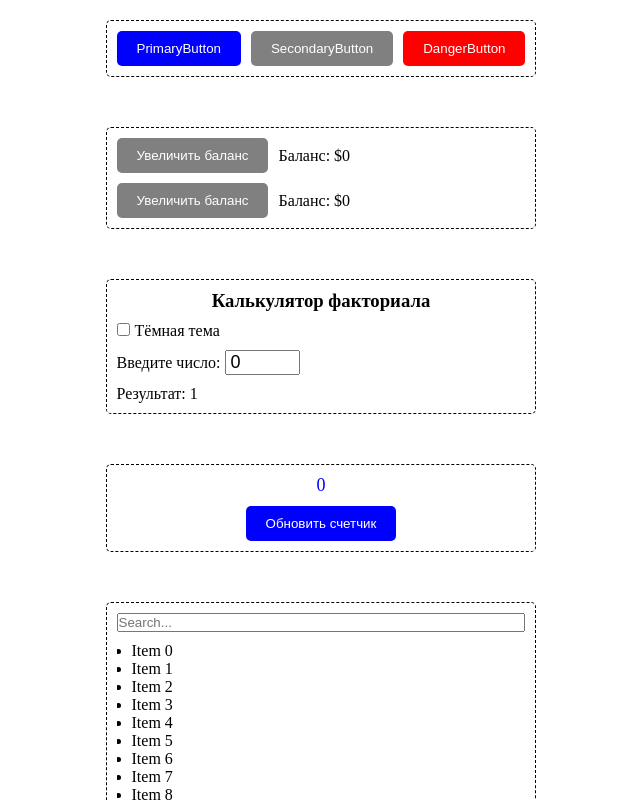
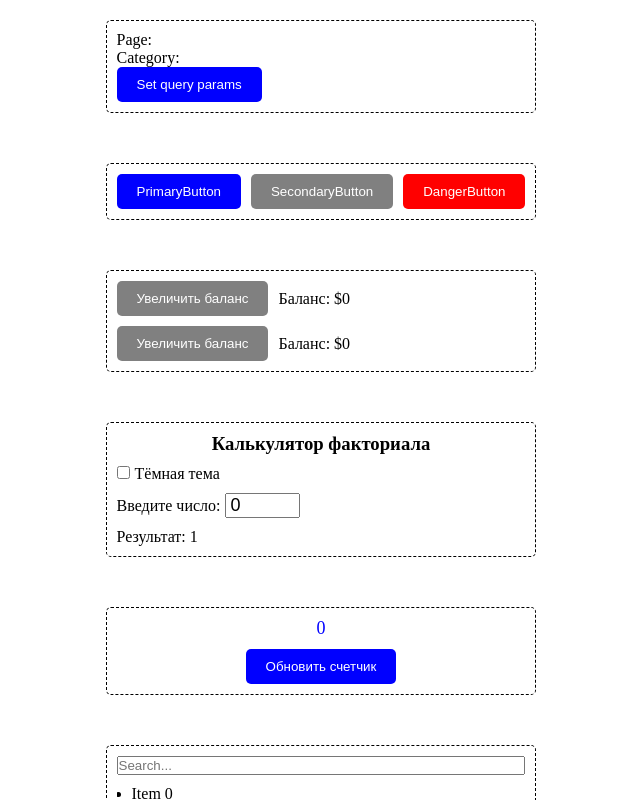
Before and after one commit to TliasheFF/practice, a React (Vite) app: page / in a window 1280 px wide. Shown: the top 800 px of the page, without its empty margins (319-959 px from the left). Built offline with nearby package versions, Linux system fonts and the light colour scheme.

Commit message:
add solution for task 8

```diff
--- a/src/app/App.tsx
+++ b/src/app/App.tsx
@@ -6,10 +6,15 @@ import { UserAccountWithIncrement } from "../components/user-account";
 import { FilterableList } from "../components/filterable-list/filterable-list";
 import { Counter, TextInput } from "../components/generic-state";
 import "./app.css";
+import { QueryParams } from "../components/use-query-params";
 
 export function App() {
   return (
     <div className="widgets">
+      <Wrapper>
+        <QueryParams />
+      </Wrapper>
+
       <Wrapper>
         <ButtonsFactory />
       </Wrapper>
--- /dev/null
+++ b/src/components/use-query-params/index.ts
@@ -0,0 +1 @@
+export { QueryParams } from "./query-params";
--- /dev/null
+++ b/src/components/use-query-params/query-params.tsx
@@ -0,0 +1,31 @@
+import { useState } from "react";
+import { createButton } from "../buttons-factory";
+import { useQueryParams } from "./use-query-params";
+
+export function QueryParams() {
+  const { getQueryParam, setQueryParam } = useQueryParams<{ page: string; category: string }>();
+  const [queryParams, setQueryParams] = useState({
+    page: getQueryParam("page"),
+    category: getQueryParam("category"),
+  });
+
+  const Button = createButton("primary-btn");
+
+  return (
+    <div>
+      <p>Page: {queryParams.page}</p>
+      <p>Category: {queryParams.category}</p>
+      <Button
+        onClick={() => {
+          setQueryParam({ page: "1", category: "Books" });
+          setQueryParams({
+            page: getQueryParam("page"),
+            category: getQueryParam("category"),
+          });
+        }}
+      >
+        Set query params
+      </Button>
+    </div>
+  );
+}
--- /dev/null
+++ b/src/components/use-query-params/use-query-params.ts
@@ -0,0 +1,32 @@
+export function useQueryParams<T extends Record<string, string>>() {
+  const getQueryParam = (key: keyof T): string | null => {
+    const urlParams = new URLSearchParams(window.location.search);
+    return urlParams.get(key as string) || null;
+  };
+
+  const setQueryParam = (params: Partial<T>): void => {
+    const urlParams = new URLSearchParams(window.location.search);
+
+    (Object.keys(params) as Array<keyof T>).forEach((key) => {
+      urlParams.set(key as string, params[key] as string);
+    });
+
+    window.history.pushState(null, "", `?${urlParams.toString()}`);
+  };
+
+  return {
+    setQueryParam,
+    getQueryParam,
+  };
+}
+
+// проверка хука
+// const { setQueryParam, getQueryParam } = useQueryParams<{ filter: string; order: string }>();
+
+// setQueryParam({ filter: "new", order: "3" });
+
+// setQueryParam({ category: "Books" });
+
+// const page = getQueryParam("filter");
+
+// const category = getQueryParam("category");
```
